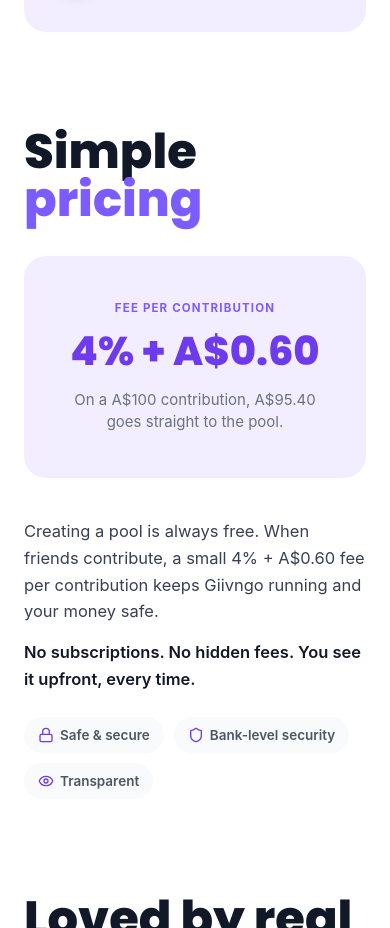
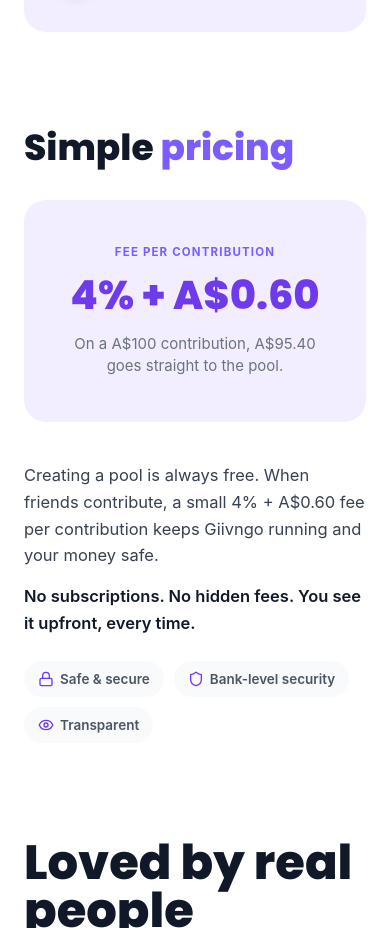
Before and after one commit to giivngoproject-svg/giivngo-app, a Next.js app: page / in a window 390 px wide. Shown: the part 2865-3793 px from the top of the page. Built offline with nearby package versions, Linux system fonts and the light colour scheme.

Commit message:
Keep Simple pricing title on one line on mobile
Scale the mobile pricing title down to text-4xl below sm so "Simple pricing"
fits on a single line; sm/md sizes unchanged.

Co-Authored-By: Claude Opus 4.8 (1M context) <noreply@anthropic.com>

```diff
--- a/src/components/landing/Pricing.tsx
+++ b/src/components/landing/Pricing.tsx
@@ -13,7 +13,7 @@ export function Pricing() {
   return (
     <section className="mx-auto max-w-[1600px] px-6 py-12 sm:px-10 lg:px-16">
       {/* mobile-only title (shown above the fee panel); the desktop title lives in the right column */}
-      <h2 className={`${heading} mb-8 text-5xl md:text-6xl font-extrabold text-foreground lg:hidden`}>
+      <h2 className={`${heading} mb-8 text-4xl sm:text-5xl md:text-6xl font-extrabold text-foreground lg:hidden`}>
         Simple <span className="text-brand">pricing</span>
       </h2>
       <div className="grid items-stretch gap-10 lg:grid-cols-2">
```
